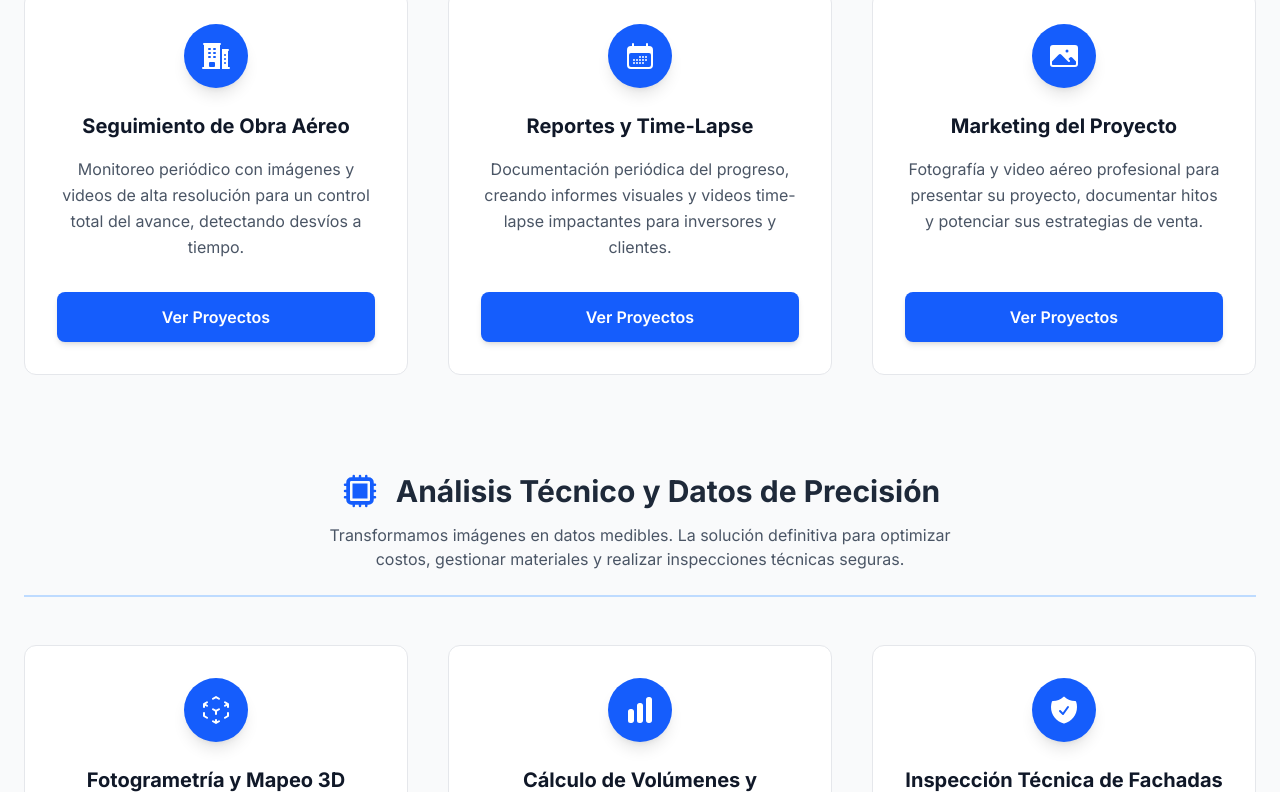
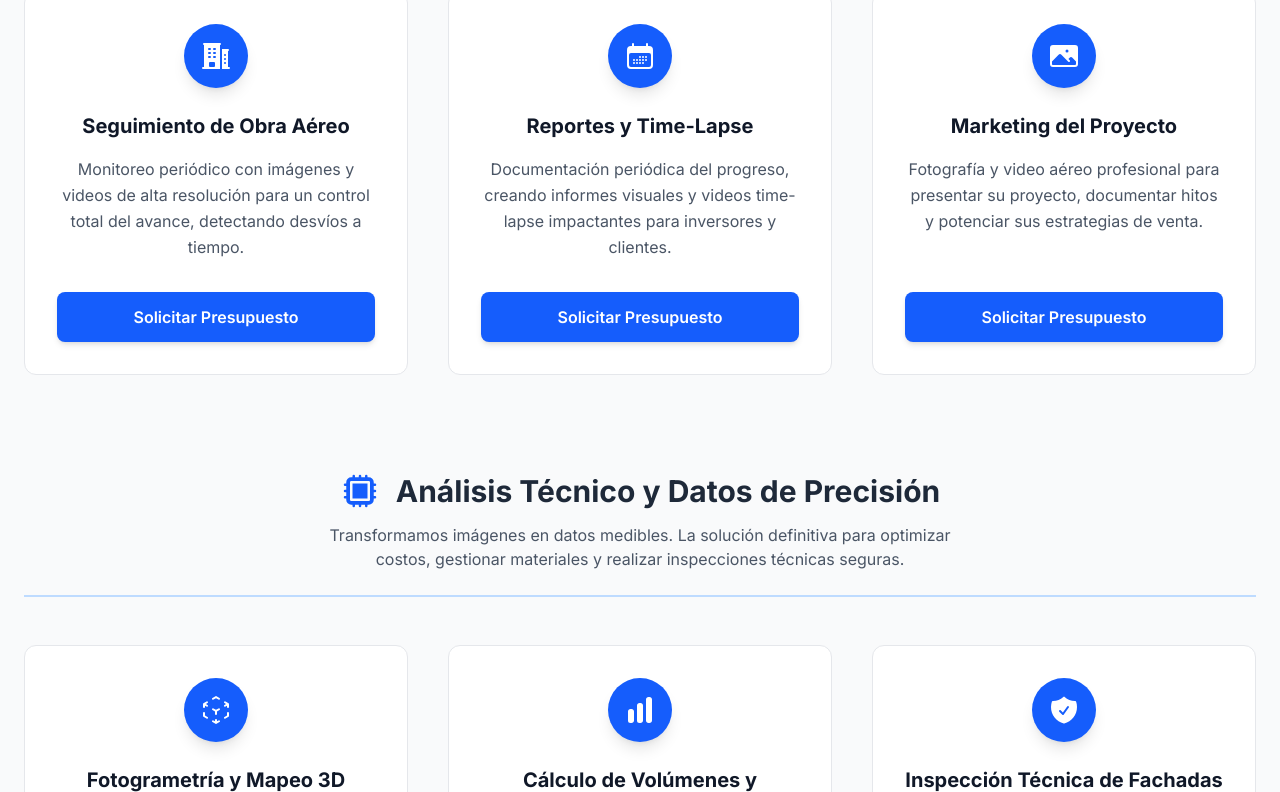
Before and after one commit to aereovista/aereov, a Next.js app: page / in a window 1280 px wide. Shown: the part 1275-2067 px from the top of the page. Built offline with nearby package versions, Linux system fonts and the light colour scheme.

Commit message:
Descripción corta de lo que cambiaste

```diff
--- a/src/app/components/Services.tsx
+++ b/src/app/components/Services.tsx
@@ -27,25 +27,19 @@ const servicePackages = [
         icon: <BuildingOffice2Icon className="h-8 w-8 text-white" />,
         title: "Seguimiento de Obra Aéreo",
         description: "Monitoreo periódico con imágenes y videos de alta resolución para un control total del avance, detectando desvíos a tiempo.",
-        callToAction: "Ver Proyectos",
-        actionType: "link",
-        link: "#portfolio",
+        callToAction: "Solicitar Presupuesto",
       },
       {
         icon: <CalendarDaysIcon className="h-8 w-8 text-white" />,
         title: "Reportes y Time-Lapse",
         description: "Documentación periódica del progreso, creando informes visuales y videos time-lapse impactantes para inversores y clientes.",
-        callToAction: "Ver Proyectos",
-        actionType: "link",
-        link: "#portfolio",
+        callToAction: "Solicitar Presupuesto",
       },
       {
         icon: <PhotoIcon className="h-8 w-8 text-white" />,
         title: "Marketing del Proyecto",
         description: "Fotografía y video aéreo profesional para presentar su proyecto, documentar hitos y potenciar sus estrategias de venta.",
-        callToAction: "Ver Proyectos",
-        actionType: "link",
-        link: "#portfolio",
+        callToAction: "Solicitar Presupuesto",
       },
     ]
   },
@@ -59,29 +53,22 @@ const servicePackages = [
         title: "Fotogrametría y Mapeo 3D",
         description: "Generamos ortofotos georreferenciadas y modelos 3D precisos para un análisis técnico detallado de terrenos y estructuras.",
         callToAction: "Solicitar Presupuesto",
-        actionType: "modal",
-        link: "#contacto",
       },
       {
         icon: <ChartBarIcon className="h-8 w-8 text-white" />,
         title: "Cálculo de Volúmenes y Acopios",
         description: "Mediciones exactas de movimientos de tierra y stock de materiales para una gestión eficiente y una reducción de costos certificada.",
         callToAction: "Solicitar Presupuesto",
-        actionType: "modal",
-        link: "#contacto",
       },
       {
         icon: <ShieldCheckIcon className="h-8 w-8 text-white" />,
         title: "Inspección Técnica de Fachadas 3D",
         description: "Evaluación de estructuras críticas con modelos 3D de alta definición. Detecte fisuras y patologías sin andamios ni riesgos.",
         callToAction: "Solicitar Presupuesto",
-        actionType: "modal",
-        link: "#contacto",
       },
     ]
   },
 ];
-
 
 const Services = () => {
   const [isModalOpen, setIsModalOpen] = useState(false);
@@ -125,21 +112,13 @@ const Services = () => {
                     <p className="text-gray-600 text-base leading-relaxed mb-8">{item.description}</p>
                   </div>
 
-                  {item.actionType === "link" ? (
-                    <Link
-                      href={item.link}
-                      className="mt-auto inline-block px-6 py-3 border border-transparent text-base font-semibold rounded-lg text-white bg-blue-600 hover:bg-blue-700 focus:outline-none focus:ring-2 focus:ring-offset-2 focus:ring-blue-500 transition-colors duration-200 shadow-md"
-                    >
-                      {item.callToAction}
-                    </Link>
-                  ) : (
+                  {/* Botón que SIEMPRE abre el modal */}
                   <button
                     onClick={openModal}
                     className="mt-auto inline-block px-6 py-3 border border-transparent text-base font-semibold rounded-lg text-white bg-blue-600 hover:bg-blue-700 focus:outline-none focus:ring-2 focus:ring-offset-2 focus:ring-blue-500 transition-colors duration-200 shadow-md"
                   >
                     {item.callToAction}
                   </button>
-                  )}
                 </div>
               ))}
             </div>
@@ -152,6 +131,4 @@ const Services = () => {
   );
 };
 
-// ...todo tu código de Services...
-
 export default Services;
```
Lines whose indentation alone changed are shown as unchanged.
